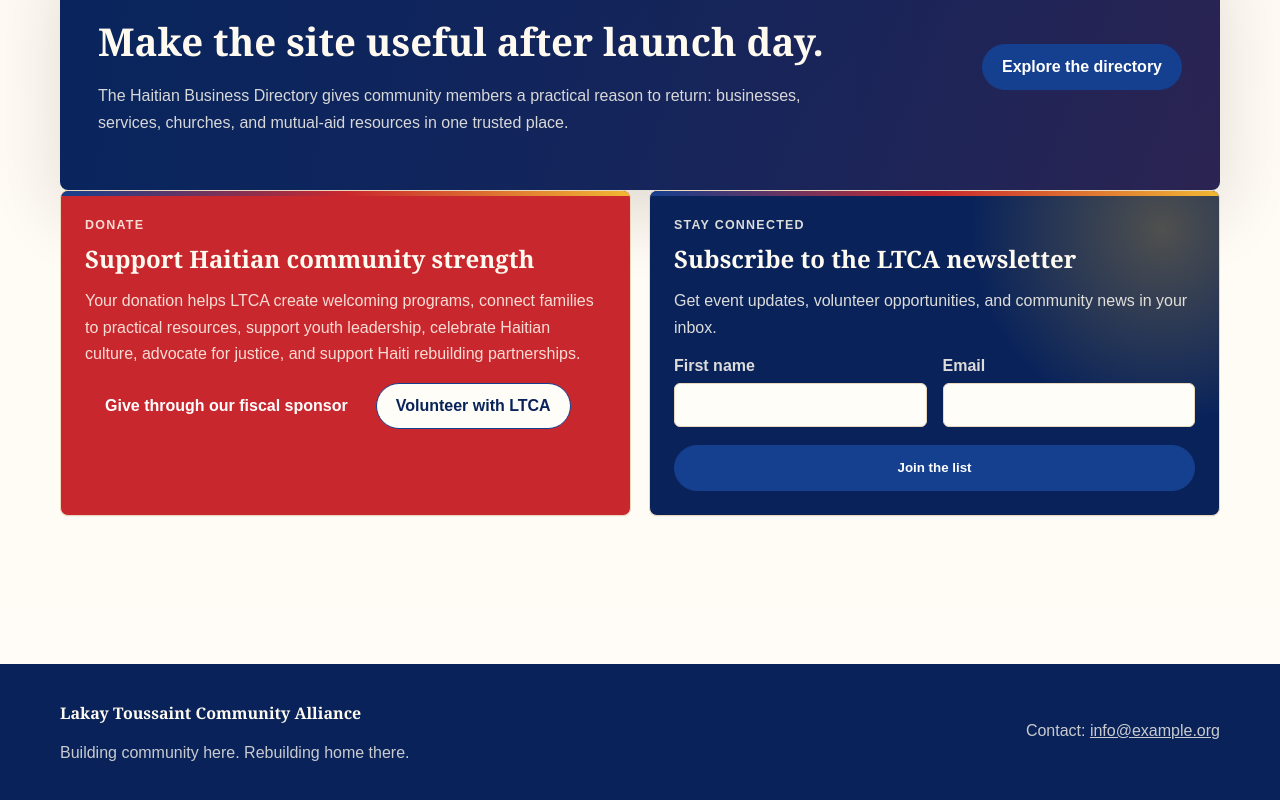
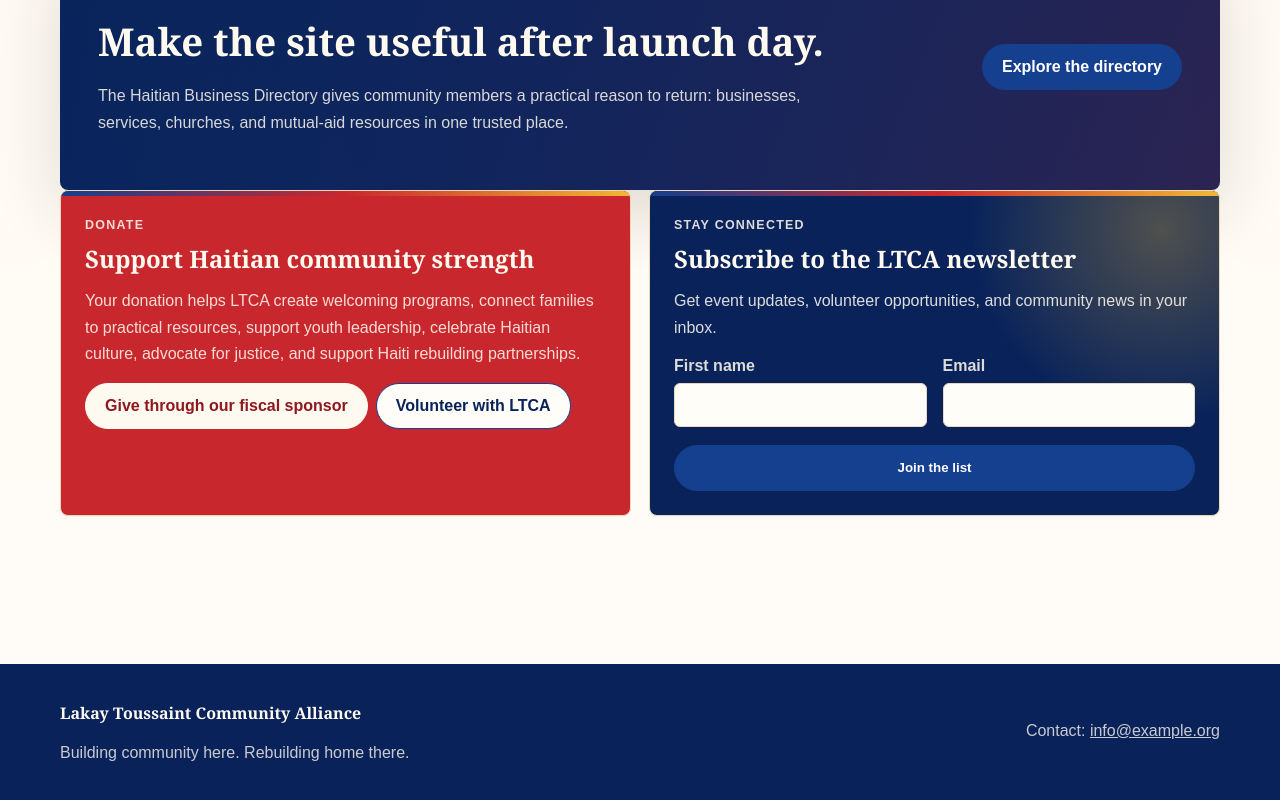
Before and after one commit to hforeste/lakay-toussaint-web, a Next.js app: page / in a window 1280 px wide. Shown: the part 2763-3563 px from the top of the page. Built offline with nearby package versions, Linux system fonts and the light colour scheme; no server answers; the database is empty.

Commit message:
Improve donate card CTA contrast

```diff
--- a/src/app/globals.css
+++ b/src/app/globals.css
@@ -246,6 +246,19 @@ img {
   color: #fff;
   background: var(--red);
   border-color: var(--red);
+}
+
+.donateCard .button.donate {
+  color: var(--red-deep);
+  background: #fffaf0;
+  border-color: #fffaf0;
+}
+
+.donateCard .button.donate:hover,
+.donateCard .button.donate:focus-visible {
+  color: var(--blue-deep);
+  background: var(--gold);
+  border-color: var(--gold);
 }
 
 .impactStrip {
```
